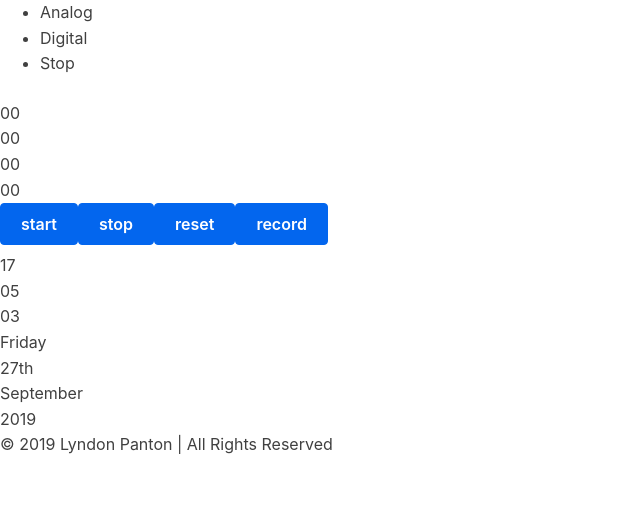
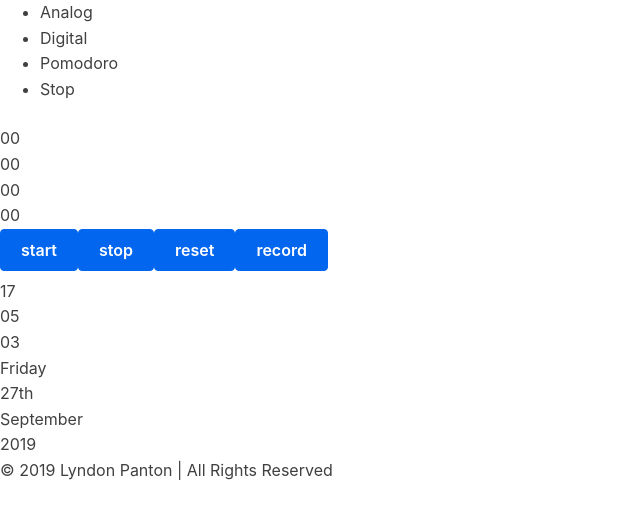
Before and after one commit to lyndonpanton/react-time, a React (Create React App) app: page / in a window 1280 px wide. Shown: the top 518 px of the page, without its empty margins (0-640 px from the left). Built offline with nearby package versions, Linux system fonts and the light colour scheme.

Commit message:
added item

```diff
--- a/src/Header.js
+++ b/src/Header.js
@@ -7,6 +7,7 @@ const Header = (props) => {
 				<ul>
 					<li>Analog</li>
 					<li>Digital</li>
+					<li>Pomodoro</li>
 					<li>Stop</li>
 				</ul>
 			</nav>
```
